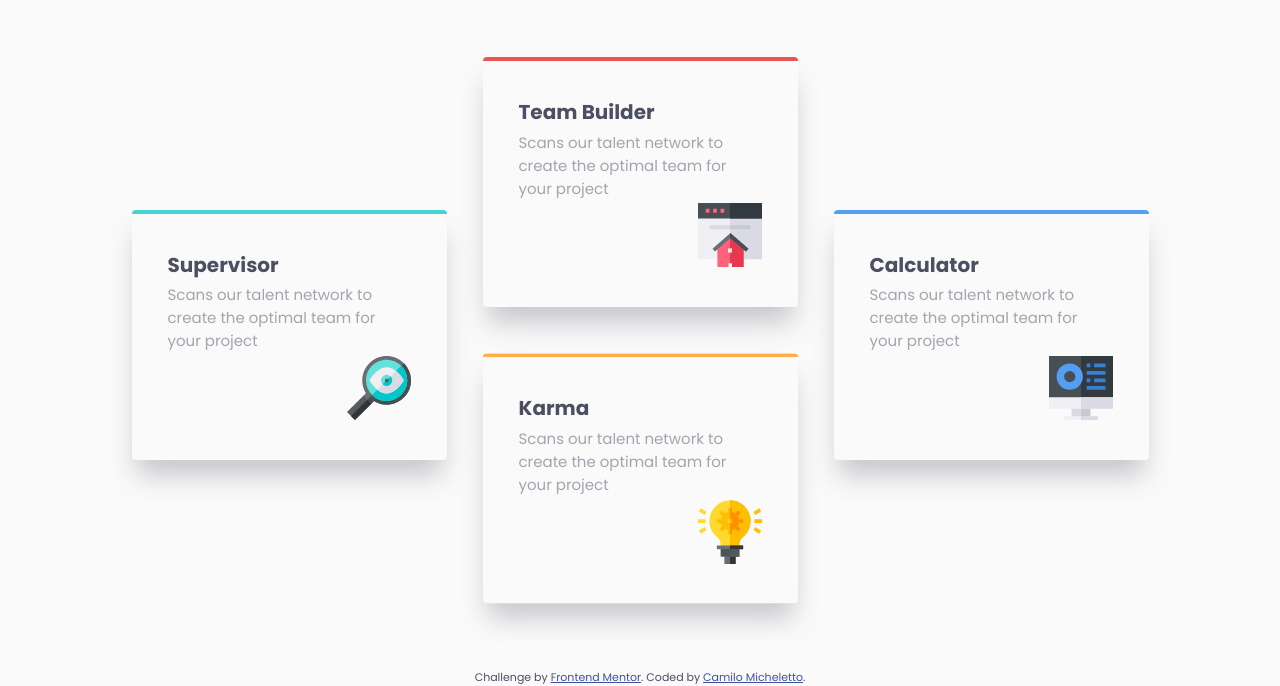
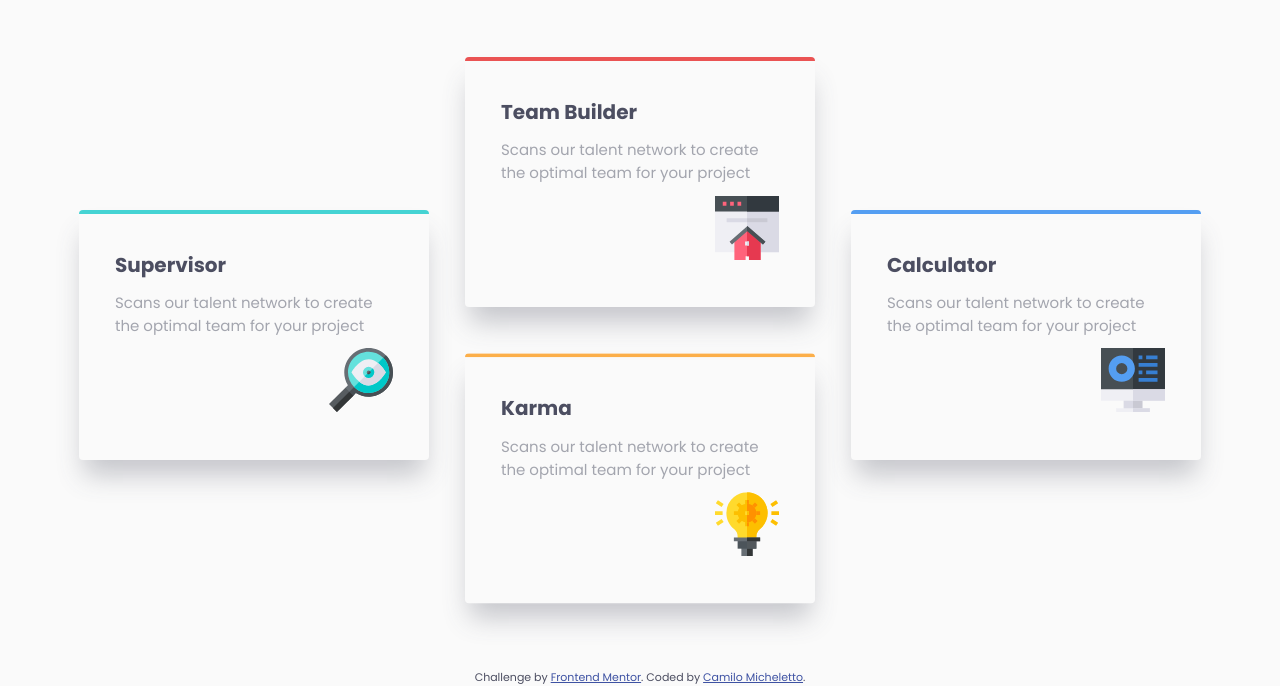
Before and after one commit to Allyhere/four-card-feature-section, a plain HTML site: page index.html in a window 1280 px wide. Shown: the part 217-903 px from the top of the page. Drawn offline with Linux system fonts and the light colour scheme.

Commit message:
style: style tweaks

```diff
--- a/style.css
+++ b/style.css
@@ -51,7 +51,7 @@ body {
 
 .card-list {
   --height: 250px;
-  --min-width: 315px;
+  --min-width: 350px;
   display: grid;
   gap: var(--spacing-card);
   grid-template: repeat(3, calc(var(--height) * 2 / 3)) / repeat(
@@ -70,7 +70,7 @@ body {
 .card {
   display: grid;
   grid-area: var(--area, initial);
-  width: clamp(var(--min-width), 100%, 315px);
+  width: clamp(var(--min-width), 100%, 350px);
   min-width: var(--min-width);
   height: var(--height);
   padding: var(--spacing-card);
```
